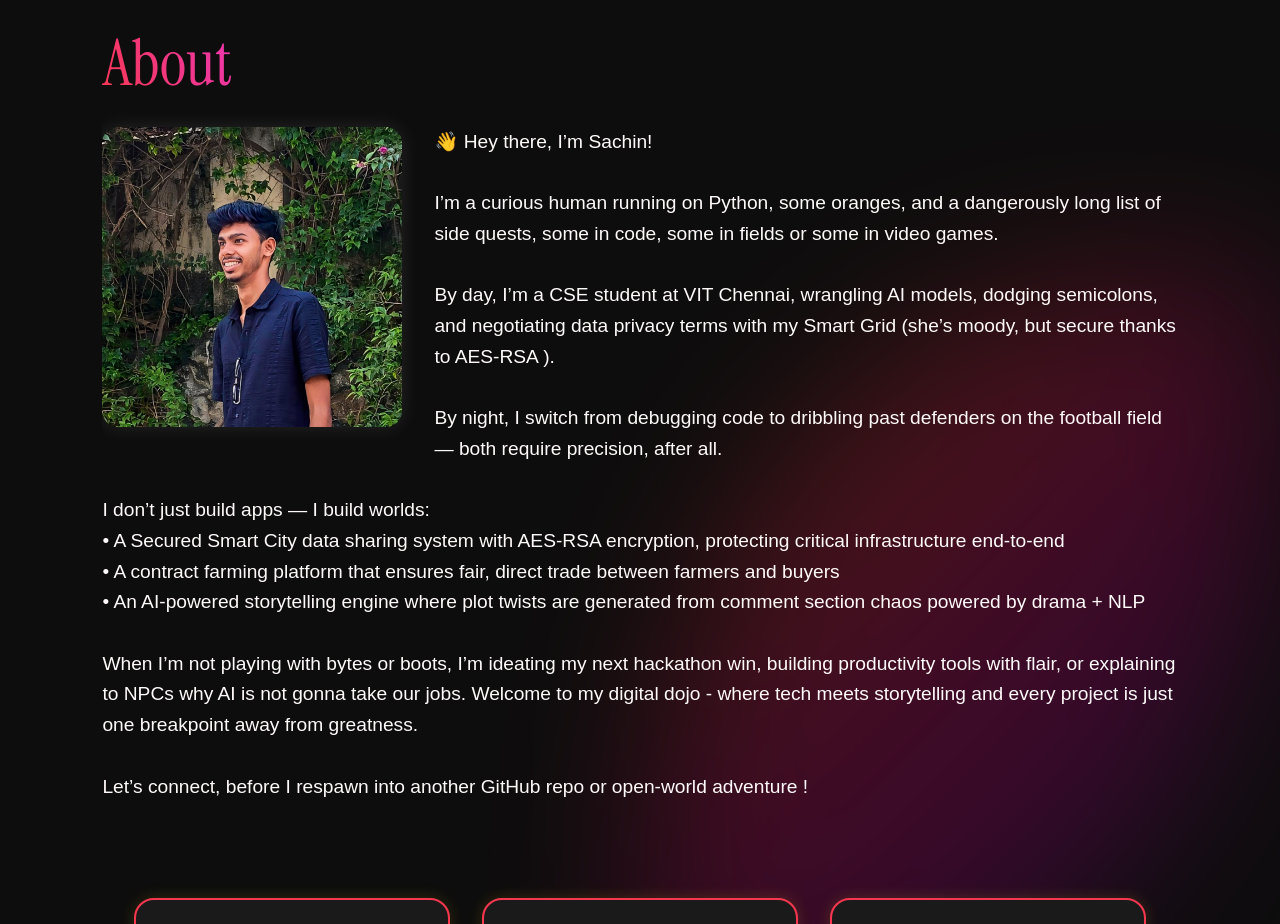
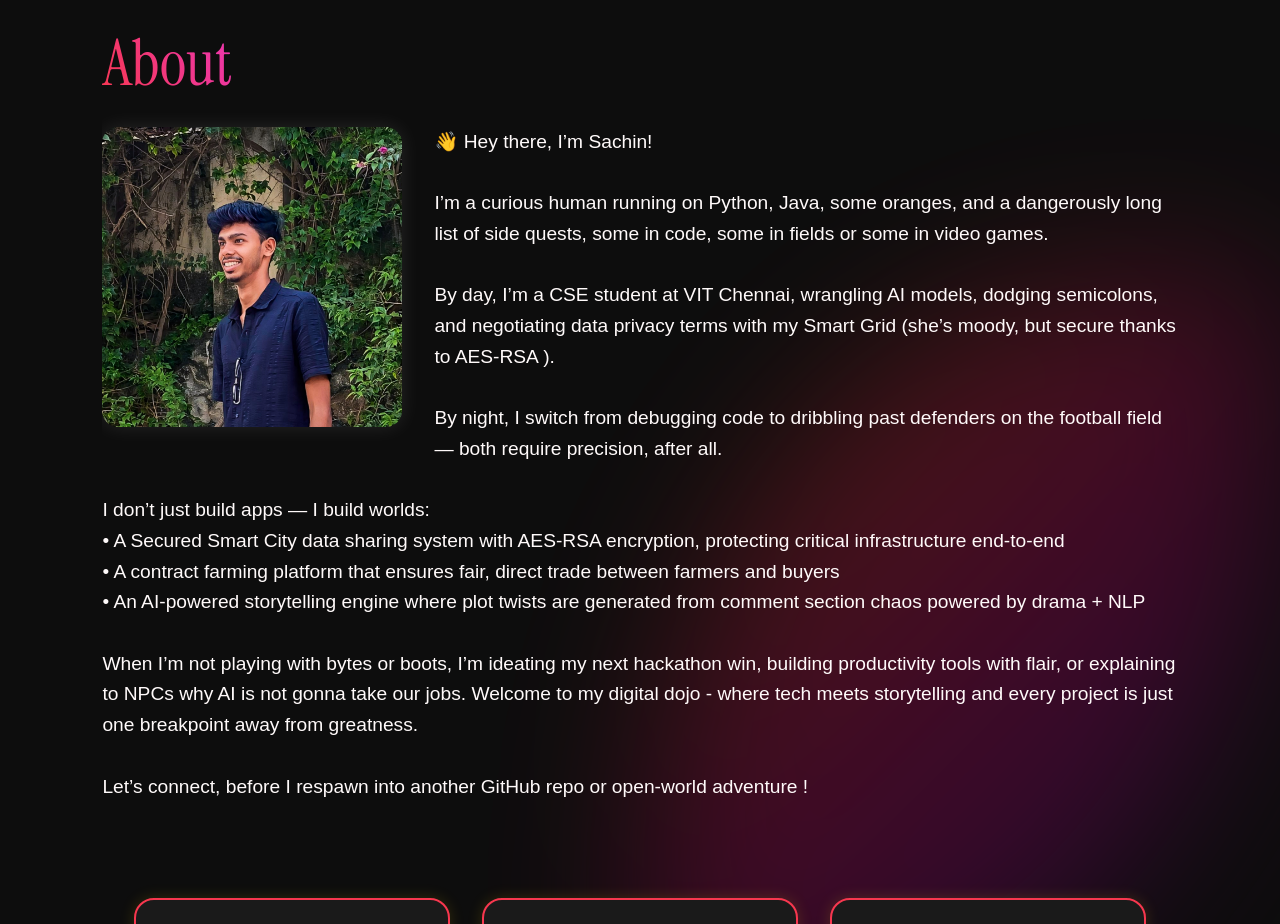
Before and after one commit to Sachin1395/Portfolio, a React (Create React App) app: page / in a window 1280 px wide. Shown: the part 2900-3824 px from the top of the page. Built offline with nearby package versions, Linux system fonts and the light colour scheme; a web font is replaced by a local one.

Commit message:
about changed

```diff
--- a/src/about.jsx
+++ b/src/about.jsx
@@ -15,7 +15,7 @@ function About() {
           <div className="about-content">
             <p>
               👋 Hey there, I’m Sachin!<br /><br />
-              I’m a curious human running on Python, some oranges, and a dangerously long list of side quests,
+              I’m a curious human running on Python, Java, some oranges, and a dangerously long list of side quests,
               some in code, some in fields or some in video games.<br /><br />
               By day, I’m a CSE student at VIT Chennai, wrangling AI models, dodging semicolons, and negotiating
               data privacy terms with my Smart Grid (she’s moody, but secure thanks to AES-RSA ).<br /><br />
```
